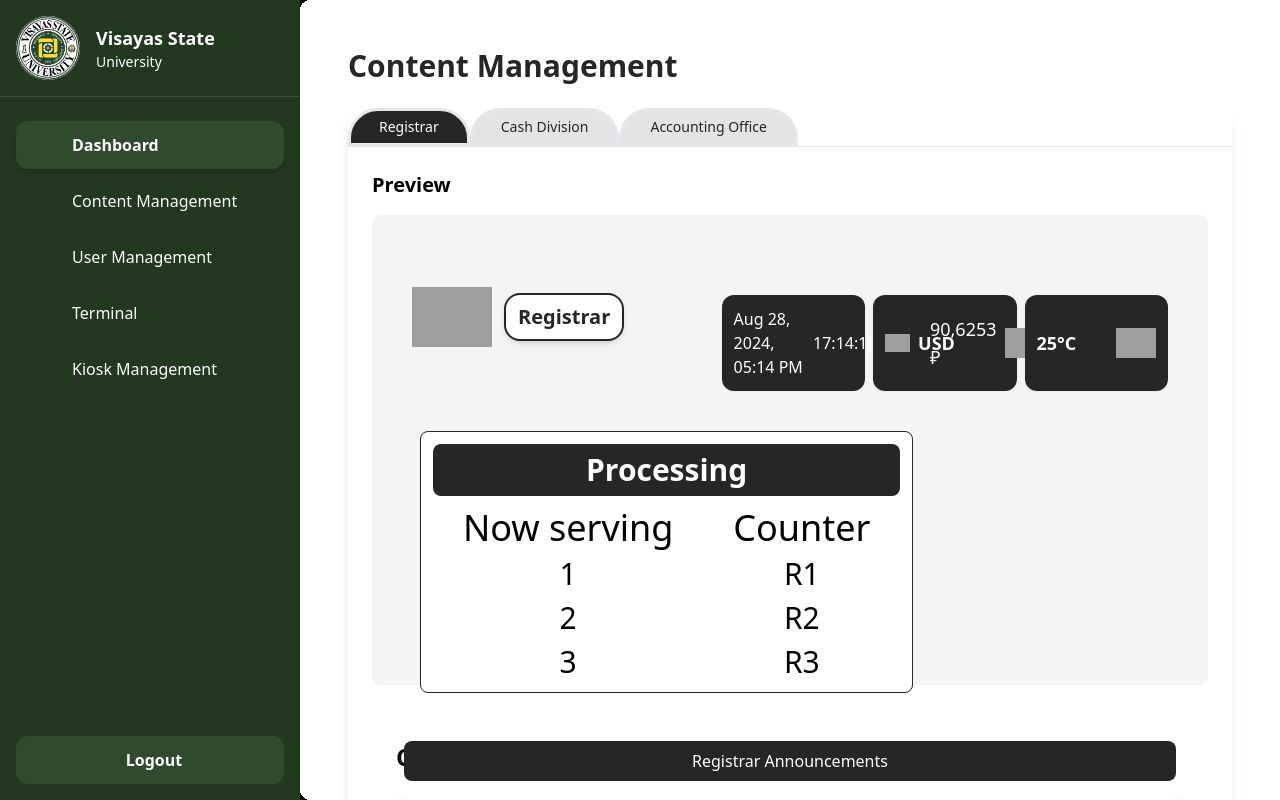
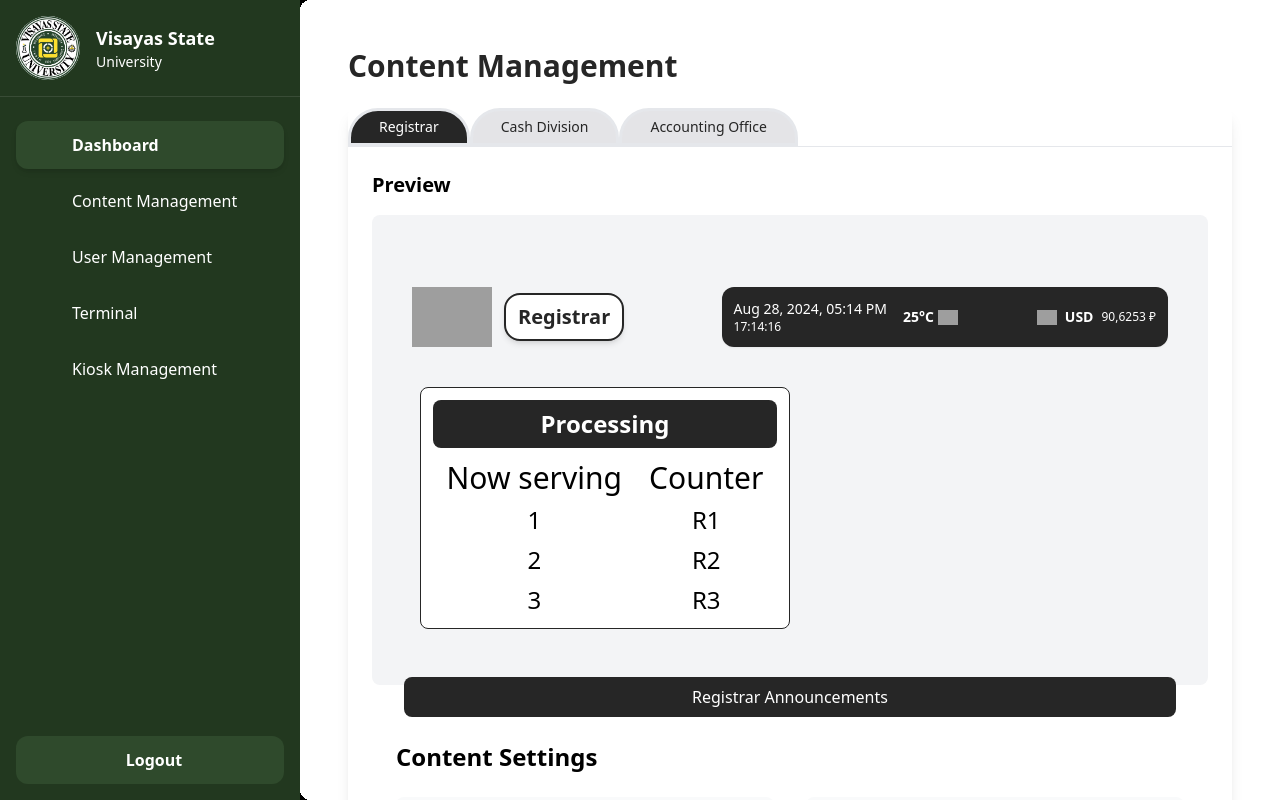
Before and after one commit to tonzxz/vsu, an Angular app in the folder VSUQSM/: page /admin/content-management in a window 1280 px wide. Built offline with nearby package versions, Linux system fonts and the light colour scheme; grey boxes are pictures that could not be loaded.

Commit message:
content management upload video from youtube done

```diff
--- a/VSUQSM/src/app/features/admin-layout/a-contentmgmt/content-mod/content-mod.component.html
+++ b/VSUQSM/src/app/features/admin-layout/a-contentmgmt/content-mod/content-mod.component.html
@@ -13,79 +13,98 @@
           </div>
         </div>
 
-        <!-- Widgets Section -->
+        <!-- Combined Widgets Section -->
         <div class="flex flex-col lg:w-3/5 w-full">
-          <div class="grid grid-cols-1 md:grid-cols-3 gap-2 mt-2">
-            <!-- Time and Date Widget -->
-            <div class="flex items-center justify-between bg-neutral-800 text-white rounded-xl shadow-sm p-3">
-              <time class="date">{{ currentDate }}</time>
-              <div class="w-[40px] text-right">{{ timer }}</div>
-            </div>
-
-            <!-- Currency Converter Widget -->
-            <div class="flex items-center justify-between bg-neutral-800 text-white rounded-xl shadow-sm p-3">
-              <div class="flex items-center gap-2">
-                <img src="/api/placeholder/25/25" alt="Currency icon" class="w-[25px]" />
-                <span class="text-lg font-bold">USD</span>
+          <div class="bg-neutral-800 text-white rounded-xl shadow-sm p-3 flex items-center justify-between">
+            <div class="flex items-center space-x-4">
+              <!-- Time and Date -->
+              <div class="flex flex-col">
+                <time class="text-sm">{{ currentDate }}</time>
+                <div class="text-xs">{{ timer }}</div>
               </div>
-              <div class="flex items-center gap-2">
-                <div class="text-lg font-light">90,6253 ₽</div>
-                <img src="/api/placeholder/40/40" alt="Exchange rate icon" class="w-[40px]" />
+              <!-- Weather -->
+              <div class="flex items-center">
+                <span class="text-sm font-bold mr-1">25°C</span>
+                <img src="/api/placeholder/20/20" alt="Weather icon" class="w-[20px]" />
               </div>
             </div>
-
-            <!-- Weather Widget -->
-            <div class="flex items-center justify-between bg-neutral-800 text-white rounded-xl shadow-sm p-3">
-              <span class="text-lg font-bold">25°C</span>
-              <img src="/api/placeholder/40/40" alt="Weather icon" class="w-[40px]" />
+            <!-- Currency Converter -->
+            <div class="flex items-center space-x-2">
+              <img src="/api/placeholder/20/20" alt="Currency icon" class="w-[20px]" />
+              <span class="text-sm font-bold">USD</span>
+              <span class="text-xs">90,6253 ₽</span>
             </div>
           </div>
         </div>
       </div>
 
-      <!-- Now Serving Section -->
+      <!-- Now Serving and Video Section -->
       <div class="relative flex flex-col lg:flex-row gap-3 mt-4 p-4">
-        <div class="bg-white border border-solid border-neutral-800 rounded-lg p-3 w-full lg:w-2/3">
-          <h3 class="text-3xl font-bold text-white bg-neutral-800 text-center rounded-lg py-2">Processing</h3>
+        <div class="bg-white border border-solid border-neutral-800 rounded-lg p-3 w-full lg:w-1/2">
+          <h3 class="text-2xl font-bold text-white bg-neutral-800 text-center rounded-lg py-2">Processing</h3>
           <div class="flex justify-around mt-3">
             <div class="text-center">
-              <h4 class="text-4xl">Now serving</h4>
+              <h4 class="text-3xl">Now serving</h4>
               <ul class="list-none p-0">
-                <li class="text-3xl mt-2">1</li>
-                <li class="text-3xl mt-2">2</li>
-                <li class="text-3xl mt-2">3</li>
+                <li class="text-2xl mt-2">1</li>
+                <li class="text-2xl mt-2">2</li>
+                <li class="text-2xl mt-2">3</li>
               </ul>
             </div>
             <div class="text-center">
-              <h4 class="text-4xl">Counter</h4>
+              <h4 class="text-3xl">Counter</h4>
               <ul class="list-none p-0">
-                <li class="text-3xl mt-2">R1</li>
-                <li class="text-3xl mt-2">R2</li>
-                <li class="text-3xl mt-2">R3</li>
+                <li class="text-2xl mt-2">R1</li>
+                <li class="text-2xl mt-2">R2</li>
+                <li class="text-2xl mt-2">R3</li>
               </ul>
             </div>
           </div>
         </div>
 
         <!-- Video Section -->
-        <div *ngIf="videoUrl" class="lg:w-1/3 w-full mt-4 lg:mt-0">
-          <video *ngIf="!videoUrl.includes('youtube')" [src]="videoUrl" controls class="w-full h-full object-cover rounded-lg"></video>
-          <iframe *ngIf="videoUrl.includes('youtube')" [src]="videoUrl | safeUrl" frameborder="0" allowfullscreen class="w-full h-full rounded-lg"></iframe>
+        <div *ngIf="videoUrl" class="lg:w-1/2 w-full mt-4 lg:mt-0">
+          <div class="relative w-full" style="padding-top: 56.25%;">
+            <!-- YouTube Video -->
+            <iframe *ngIf="youtubeSafeUrl"
+                    [src]="youtubeSafeUrl"
+                    frameborder="0"
+                    allowfullscreen
+                    class="absolute top-0 left-0 w-full h-full rounded-lg">
+            </iframe>
+
+            <!-- Blob URL or Regular Video -->
+            <video #videoPlayer *ngIf="!youtubeSafeUrl"
+                   [src]="getSafeUrl(videoUrl!)"
+                   (ended)="onVideoEnded()"
+                   class="absolute top-0 left-0 w-full h-full object-contain rounded-lg">
+            </video>
+
+            <!-- Video Controls (only for non-YouTube videos) -->
+            <div *ngIf="!youtubeSafeUrl" class="absolute bottom-4 left-1/2 transform -translate-x-1/2 flex space-x-2">
+              <button (click)="togglePlay()" class="px-4 py-2 bg-white text-gray-800 rounded-full font-bold">
+                {{ isPlaying ? 'Pause' : 'Play' }}
+              </button>
+              <button (click)="restartVideo()" class="px-4 py-2 bg-white text-gray-800 rounded-full font-bold">
+                Restart
+              </button>
+              <button (click)="toggleLoop()" class="px-4 py-2 bg-white text-gray-800 rounded-full font-bold"
+                      [class.bg-green-500]="isLooping" [class.text-white]="isLooping">
+                {{ isLooping ? 'Looping' : 'Loop' }}
+              </button>
+            </div>
+          </div>
         </div>
       </div>
 
-      <!-- Announcement Section -->
-      <div class="bg-neutral-800 text-white py-2 px-4 rounded-lg mt-8">
-        <div class="marquee" role="marquee">
-          <p class="marquee-text">{{ announcementText }}</p>
-        </div>
-      </div>
-
-      <!-- Notes Section -->
-      <div *ngIf="notesText" class="bg-white text-neutral-800 py-2 px-4 rounded-lg mt-4">
-        <h3 class="text-xl font-bold">Notes</h3>
-        <p>{{ notesText }}</p>
-      </div>
+      <!-- Announcement and Notes Section -->
+ <!-- Announcement and Notes Section -->
+ <div class="bg-neutral-800 text-white py-2 px-4 rounded-lg mt-8 overflow-hidden">
+  <div class="marquee-container" [style.animation-duration]="marqueeDuration + 's'">
+    <p class="marquee-text" *ngIf="showAnnouncement">{{ announcementText }}</p>
+    <p class="marquee-text" *ngIf="!showAnnouncement">NOTE: {{ notesText }}</p>
+  </div>
+</div>
     </div>
   </div>
 </section>
--- a/VSUQSM/src/app/features/admin-layout/a-contentmgmt/content-mod/content-mod.component.ts
+++ b/VSUQSM/src/app/features/admin-layout/a-contentmgmt/content-mod/content-mod.component.ts
@@ -1,17 +1,7 @@
-import { Component, OnInit, Input } from '@angular/core';
+import { Component, OnInit, Input, ViewChild, ElementRef, AfterViewInit } from '@angular/core';
 import { CommonModule } from '@angular/common';
 import { SafeUrlPipe } from '../safe-url.pipe';
-
-interface ContentUpdate {
-  logoUrl: string;
-  backgroundType: 'photo' | 'color';
-  backgroundColor: string;
-  backgroundPhotoUrl: string | null;
-  videoUrl: string | null;
-  announcementText: string;
-  notesText: string;
-  tabName: string;
-}
+import { DomSanitizer, SafeResourceUrl } from '@angular/platform-browser';
 
 @Component({
   selector: 'app-content-mod',
@@ -20,10 +10,7 @@ interface ContentUpdate {
   templateUrl: './content-mod.component.html',
   styleUrls: ['./content-mod.component.css']
 })
-export class ContentModComponent implements OnInit {
-  currentDate: string = '';
-  timer: string = '00:00:00';
-
+export class ContentModComponent implements OnInit, AfterViewInit {
   @Input() logoUrl: string = 'path/to/default/logo.png';
   @Input() backgroundType: 'photo' | 'color' = 'photo';
   @Input() backgroundColor: string = '#FFFFFF';
@@ -33,14 +20,45 @@ export class ContentModComponent implements OnInit {
   @Input() notesText: string = '';
   @Input() tabName: string = 'Registrar';
 
-  constructor() {}
+  @ViewChild('videoPlayer') videoPlayer!: ElementRef<HTMLVideoElement>;
+  @ViewChild('marqueeText') marqueeText!: ElementRef;
+
+  currentDate: string = '';
+  timer: string = '00:00:00';
+  isPlaying: boolean = false;
+  isLooping: boolean = false;
+  youtubeSafeUrl: SafeResourceUrl | null = null;
+
+  showAnnouncement: boolean = true;
+  marqueeDuration: number = 10; // Duration for one cycle of the announcement
+  notesDuration: number = 5; // Duration to display notes in seconds
+
+  constructor(private sanitizer: DomSanitizer) {}
 
   ngOnInit(): void {
     this.startTimer();
     this.updateCurrentDate();
+    this.updateVideoSource();
   }
 
-  updateContent(update: ContentUpdate): void {
+  ngAfterViewInit(): void {
+    this.startContentCycle();
+  }
+
+  /**
+   * Update content dynamically.
+   * This can be invoked when new content updates need to be applied.
+   */
+  updateContent(update: {
+    logoUrl: string;
+    backgroundType: 'photo' | 'color';
+    backgroundColor: string;
+    backgroundPhotoUrl: string | null;
+    videoUrl: string | null;
+    announcementText: string;
+    notesText: string;
+    tabName: string;
+  }): void {
     this.logoUrl = update.logoUrl;
     this.backgroundType = update.backgroundType;
     this.backgroundColor = update.backgroundColor;
@@ -49,8 +67,136 @@ export class ContentModComponent implements OnInit {
     this.announcementText = update.announcementText;
     this.notesText = update.notesText;
     this.tabName = update.tabName;
+
+    this.isPlaying = false;
+    this.isLooping = false;
+    this.updateVideoSource();
+    this.resetContentCycle();
   }
 
+  /**
+   * Update the video source depending on if it's a YouTube video or not.
+   */
+  updateVideoSource(): void {
+    if (this.isYoutubeUrl(this.videoUrl)) {
+      const videoId = this.getYouTubeVideoId(this.videoUrl!);
+      const embedUrl = `https://www.youtube-nocookie.com/embed/${videoId}?autoplay=1&loop=1&playlist=${videoId}`;
+      this.youtubeSafeUrl = this.sanitizer.bypassSecurityTrustResourceUrl(embedUrl);
+    } else {
+      this.youtubeSafeUrl = null;
+    }
+  }
+
+  /**
+   * Play or pause the video.
+   */
+  togglePlay(): void {
+    if (this.videoPlayer && this.videoPlayer.nativeElement) {
+      if (this.isPlaying) {
+        this.videoPlayer.nativeElement.pause();
+      } else {
+        this.videoPlayer.nativeElement.play();
+      }
+      this.isPlaying = !this.isPlaying;
+    }
+  }
+
+  /**
+   * Toggle video looping on or off.
+   */
+  toggleLoop(): void {
+    this.isLooping = !this.isLooping;
+    if (this.videoPlayer && this.videoPlayer.nativeElement) {
+      this.videoPlayer.nativeElement.loop = this.isLooping;
+    }
+  }
+
+  /**
+   * Restart the video from the beginning.
+   */
+  restartVideo(): void {
+    if (this.videoPlayer && this.videoPlayer.nativeElement) {
+      this.videoPlayer.nativeElement.currentTime = 0;
+      this.videoPlayer.nativeElement.play();
+      this.isPlaying = true;
+    }
+  }
+
+  /**
+   * Handle what happens when the video ends.
+   */
+  onVideoEnded(): void {
+    this.isPlaying = false;
+    if (this.isLooping) {
+      setTimeout(() => {
+        if (this.videoPlayer && this.videoPlayer.nativeElement) {
+          this.videoPlayer.nativeElement.currentTime = 0;
+          this.videoPlayer.nativeElement.play();
+          this.isPlaying = true;
+        }
+      }, 500);
+    }
+  }
+
+  /**
+   * Start the content cycle to switch between announcements and notes.
+   */
+  startContentCycle(): void {
+    const cycleContent = () => {
+      this.showAnnouncement = true;
+      setTimeout(() => {
+        this.showAnnouncement = false;
+        setTimeout(() => {
+          cycleContent();
+        }, this.notesDuration * 1000);
+      }, this.marqueeDuration * 1000);
+    };
+
+    cycleContent();
+  }
+
+  /**
+   * Reset the content cycle to start showing announcements again.
+   */
+  resetContentCycle(): void {
+    this.showAnnouncement = true;
+    this.startContentCycle();
+  }
+
+  /**
+   * Check if the provided URL is a YouTube URL.
+   */
+  isYoutubeUrl(url: string | null): boolean {
+    return !!url && (url.includes('youtube.com') || url.includes('youtu.be'));
+  }
+
+  /**
+   * Extract the YouTube video ID from the URL.
+   */
+  getYouTubeVideoId(url: string): string {
+    let videoId = '';
+    if (url.includes('youtube.com/watch?v=')) {
+      videoId = url.split('v=')[1];
+    } else if (url.includes('youtu.be/')) {
+      videoId = url.split('youtu.be/')[1];
+    }
+    const ampersandPosition = videoId.indexOf('&');
+    if (ampersandPosition !== -1) {
+      videoId = videoId.substring(0, ampersandPosition);
+    }
+    return videoId;
+  }
+
+  /**
+   * Return a safe URL for the video.
+   */
+  getSafeUrl(url: string): SafeResourceUrl {
+    return this.sanitizer.bypassSecurityTrustResourceUrl(url);
+  }
+
+  /**
+   * Update the current date display.
+   */
   private updateCurrentDate(): void {
     setInterval(() => {
       const now = new Date();
@@ -64,6 +210,9 @@ export class ContentModComponent implements OnInit {
     }, 1000);
   }
 
+  /**
+   * Start a timer that updates every second.
+   */
   private startTimer(): void {
     setInterval(() => {
       const now = new Date();
```
Also changed, not shown: VSUQSM/src/app/features/admin-layout/a-contentmgmt/content-mod/content-mod.component.css (line endings or trailing spaces).
